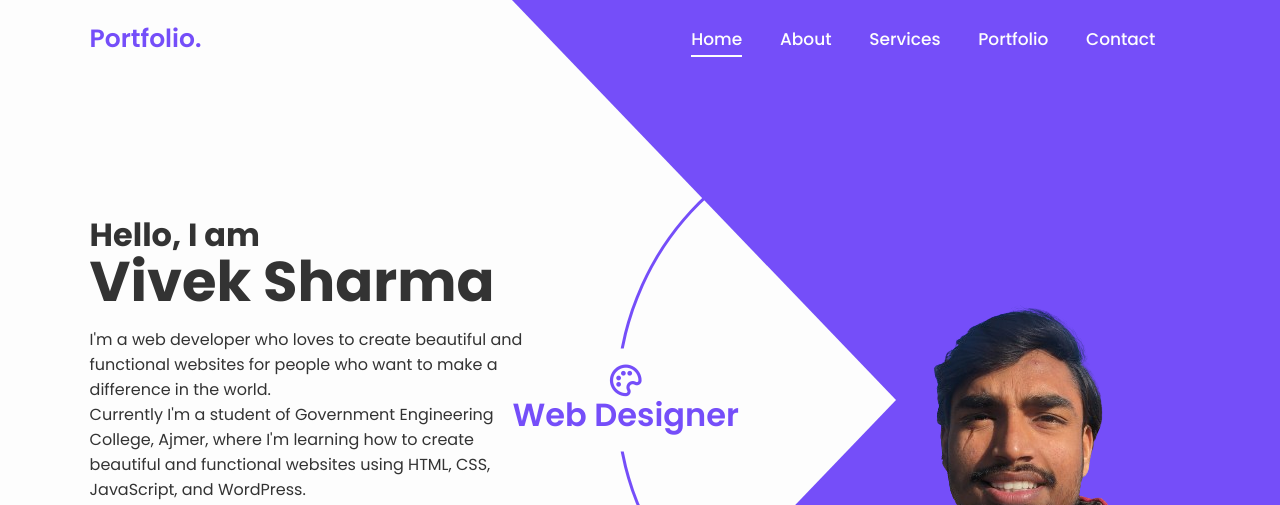
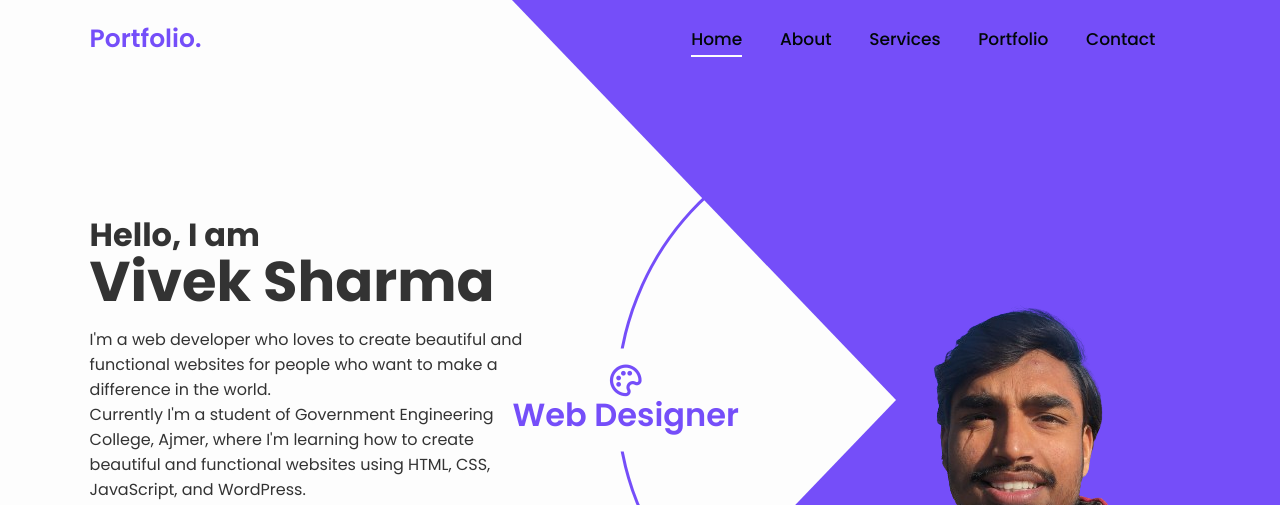
Before and after one commit to viveksharma112232/vivek_portfolio.github.io, a plain HTML site: page index.html in a window 1280 px wide. Shown: the top 505 px of the page. Drawn offline with nearby package versions, Linux system fonts and the light colour scheme.

Commit message:
Update style.css

```diff
--- a/css/style.css
+++ b/css/style.css
@@ -68,7 +68,7 @@ body {
 .navbar a {
     position: relative;
     font-size: 1.7rem;
-    color: var(--white-color);
+    color: #010708;
     font-weight: 500;
     margin-right: 3.5rem;
 }
```
